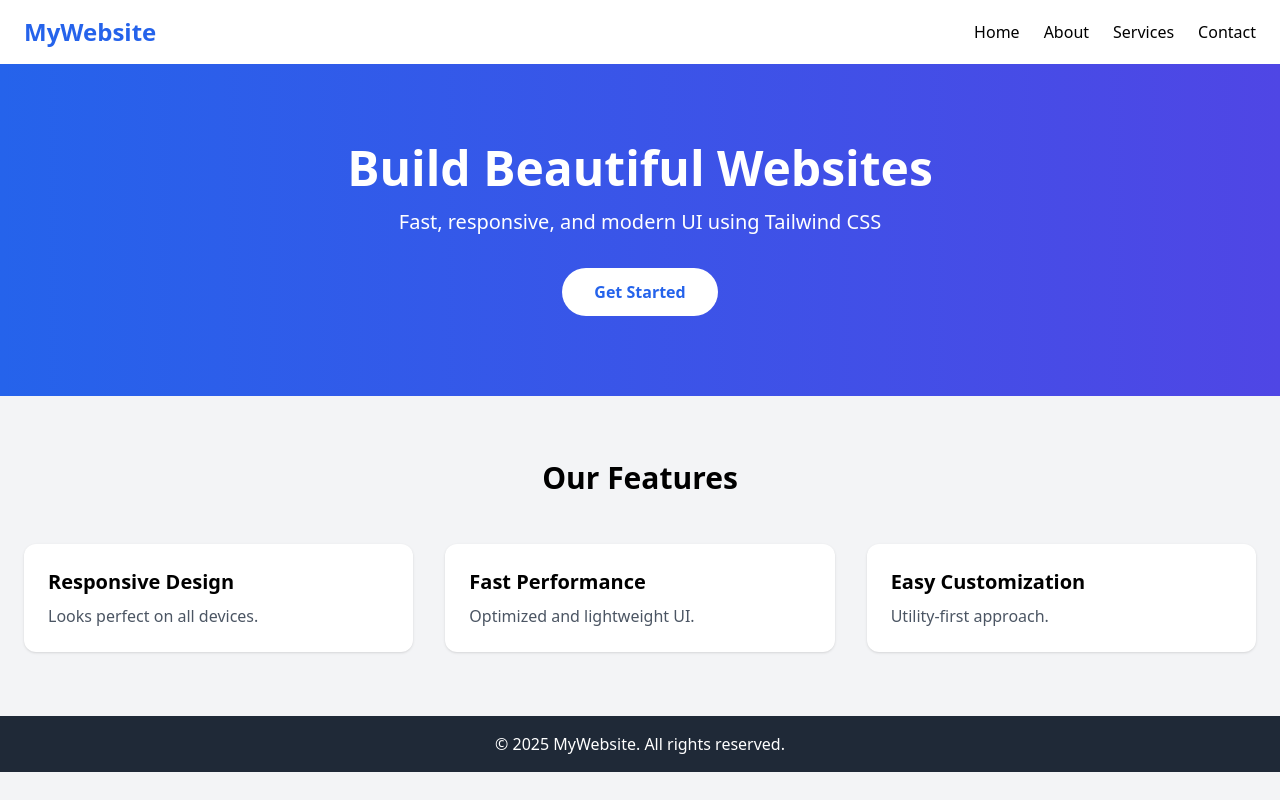
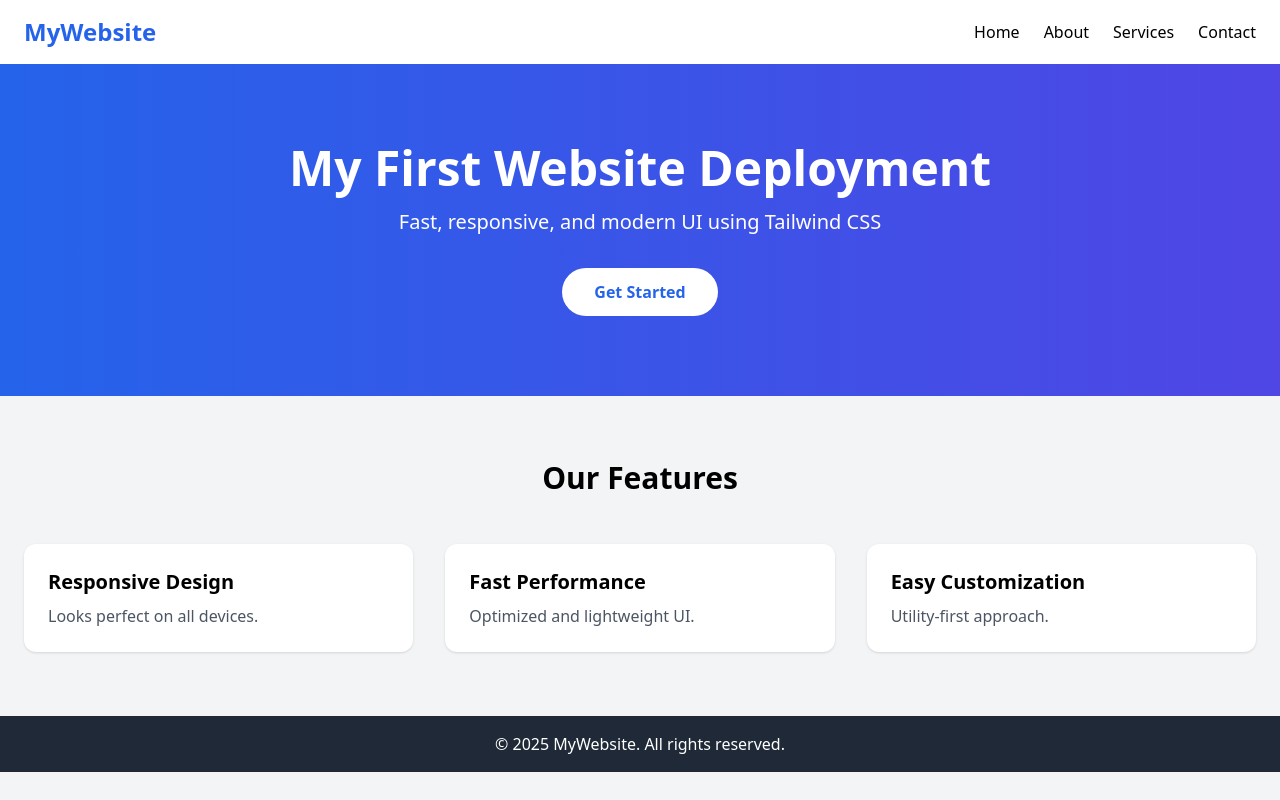
Before and after one commit to hassanahmed-013/Deploy, a plain HTML site: page index.html in a window 1280 px wide. Drawn offline with nearby package versions, Linux system fonts and the light colour scheme; files whose address does not match are found by name.

Commit message:
Changes done

```diff
--- a/index.html
+++ b/index.html
@@ -28,7 +28,7 @@
 <section class="bg-gradient-to-r from-blue-600 to-indigo-600 text-white py-20">
     <div class="max-w-7xl mx-auto px-6 text-center">
         <h2 class="text-4xl md:text-5xl font-bold mb-4">
-            Build Beautiful Websites
+            My First Website Deployment
         </h2>
         <p class="text-lg md:text-xl mb-8">
             Fast, responsive, and modern UI using Tailwind CSS
```
